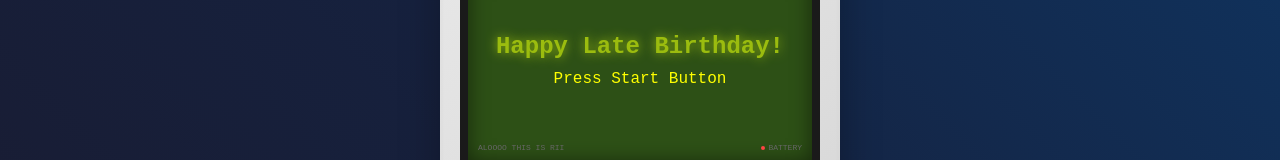
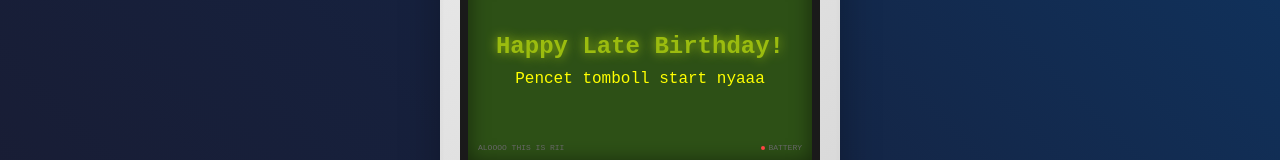
Before and after one commit to Riiyouth/zeya-gift, a plain HTML site: page index.html in a window 1280 px wide. Shown: the part 181-341 px from the top of the page. Drawn offline with Linux system fonts and the light colour scheme.

Commit message:
Change start button text and birthday message
Updated the text in the main screen and start prompt.

```diff
--- a/index.html
+++ b/index.html
@@ -36,7 +36,7 @@
                 <div class="gameboy-screen">
                     <div class="screen-content">
                         <h1 class="birthday-title">Happy Late Birthday!</h1>
-                        <div class="start-text">Press Start Button</div>
+                        <div class="start-text">Pencet tomboll start nyaaa</div>
                         <div class="screen-info">
                             <span class="dot-matrix">ALOOOO THIS IS RII</span>
                             <span class="battery">
```
